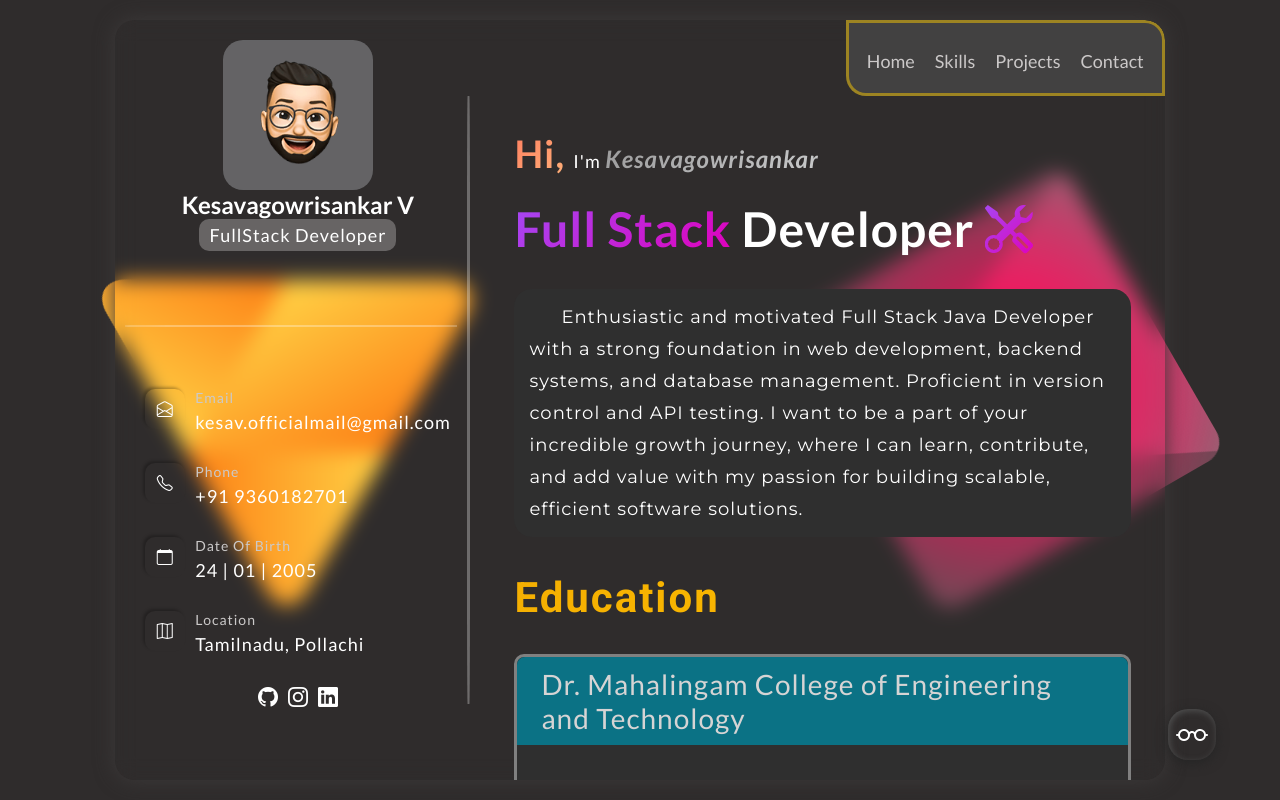
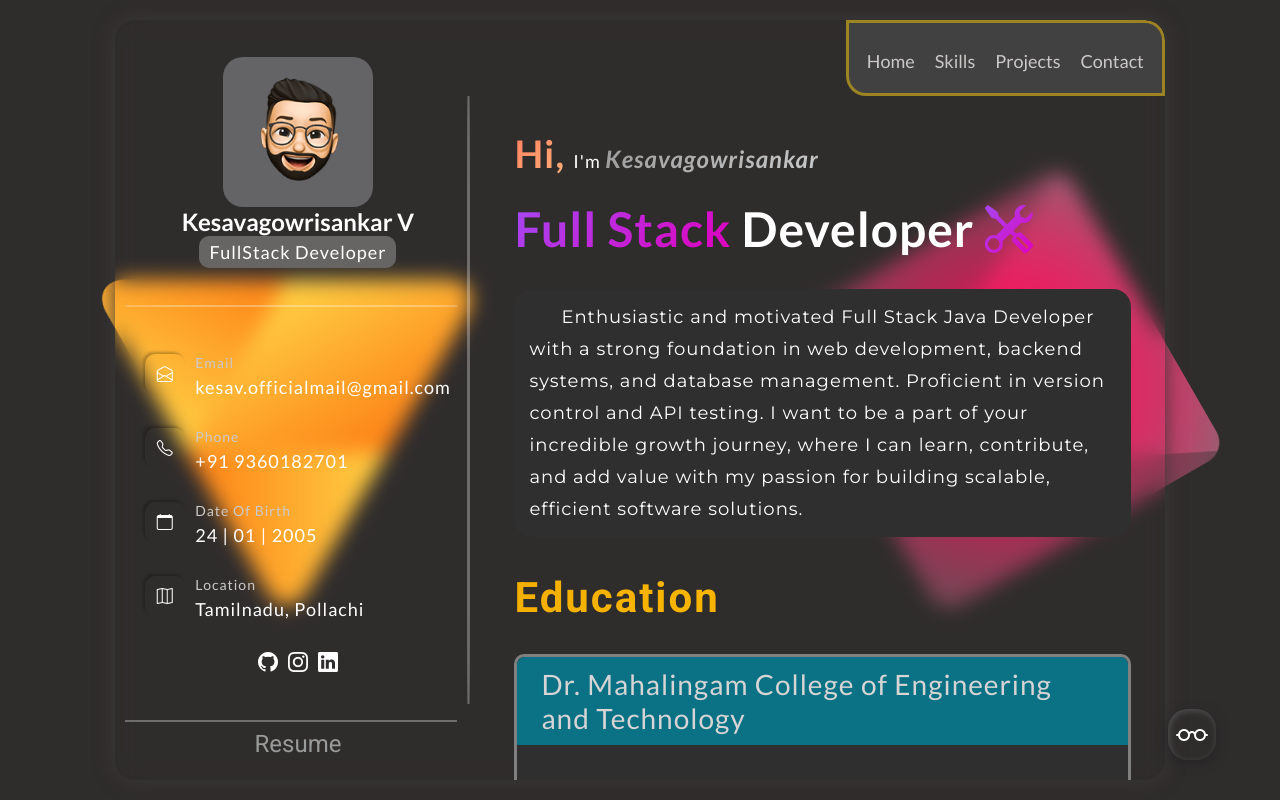
Before and after one commit to kesav-venkatesan/Portfolio, a plain HTML site: page index.html in a window 1280 px wide. Drawn offline with nearby package versions, Linux system fonts and the light colour scheme; a web font is replaced by a local one.

Commit message:
Add Resume link

```diff
--- a/index.html
+++ b/index.html
@@ -99,6 +99,10 @@
 
                 </div>
             </div>
+
+            <a class="resume_btn" target="_blank" href="https://1drv.ms/w/c/65bceabd33870566/IQAPa6XmP5GGRb90uLQF7NBNAfE4ANasw9Saa_qwaOtfdNY?e=pY9GVs">
+              Resume
+            </a>
 
         </div>
 
--- a/static.css
+++ b/static.css
@@ -30,8 +30,7 @@
     display: flex;
     flex-direction: column;
     align-items: center;
-    justify-content:center
-    gap: 15px;
+    justify-content:center;
 
 }
 
@@ -115,13 +114,38 @@
 
 }
 
-.socialmedia a:first-child , .socialmedia a:last-child{
+.socialmedia a:last-child{
     :hover{
         color: rgb(74, 122, 235);
     }
 }
+
+.socialmedia a:first-child{
+    :hover{
+        color: rgb(151, 5, 151);
+    }
+}
 .socialmedia a:nth-child(2){
     :hover{
-        color: rgb(255, 0, 251);
+        color: rgb(225, 79, 11);
     }
 }
+
+.resume_btn{
+    background-color: transparent;
+    border:none;
+    padding-bottom: 12px;
+    padding-top: 8px;
+    text-align: center;
+    border-top: 2px solid #6e6c6c;
+    font-size: 24px;
+    color: #999a9a;
+    text-decoration: none;
+    font-family:'Roboto', sans-serif;
+    width: 100%;
+
+}
+
+.resume_btn:hover{
+        color: rgb(13, 176, 217);
+}
```
